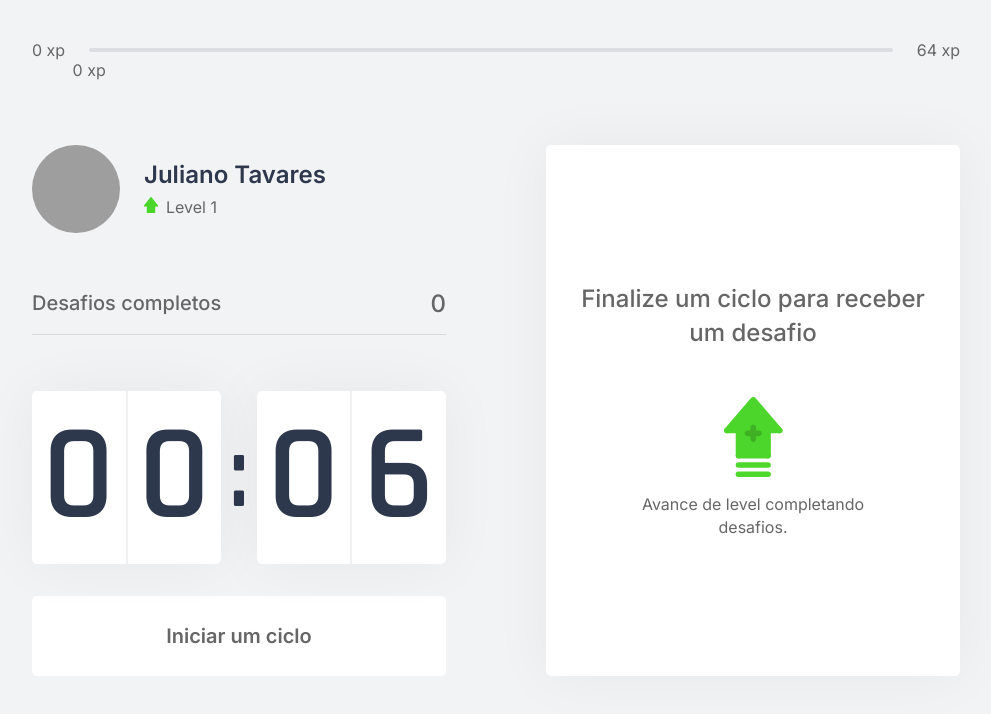
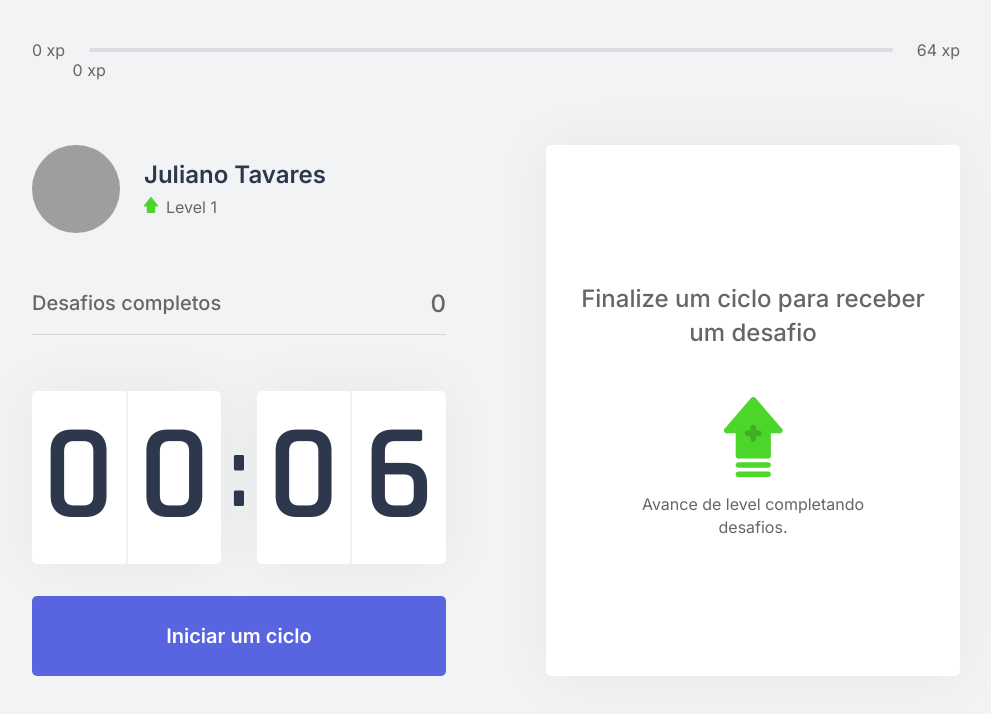
Before and after one commit to julianotavares/nlw4-react-next, a Next.js app: page / in a window 1280 px wide. Shown: the top 714 px of the page, without its empty margins (144-1135 px from the left). Built offline with nearby package versions, Linux system fonts and the light colour scheme; grey boxes are pictures that could not be loaded.

Commit message:
finalizado aplicacao

```diff
--- a/src/styles/components/Countdown.module.css
+++ b/src/styles/components/Countdown.module.css
@@ -68,14 +68,16 @@
 .countdownButtonActive {
   background: var(--white);
   color: var(--title);
+  border: 0;
 }
 
 .countdownButtonActive:not(:disabled):hover {
   background: var(--red);
   color: var(--white);
 }
+
 .countdownButton {
-  background: var(--white);
-  color: var(--text);
+  background: var(--blue);
+  color: var(--white);
   cursor: not-allowed;
 }
--- a/src/styles/components/LevelUpModal.module.css
+++ b/src/styles/components/LevelUpModal.module.css
@@ -49,5 +49,4 @@
   background: transparent;
   border: 0;
   font-size: 0;
-
 }
```
Also changed, not shown: src/components/Countdown.tsx (+0 -8 lines).
